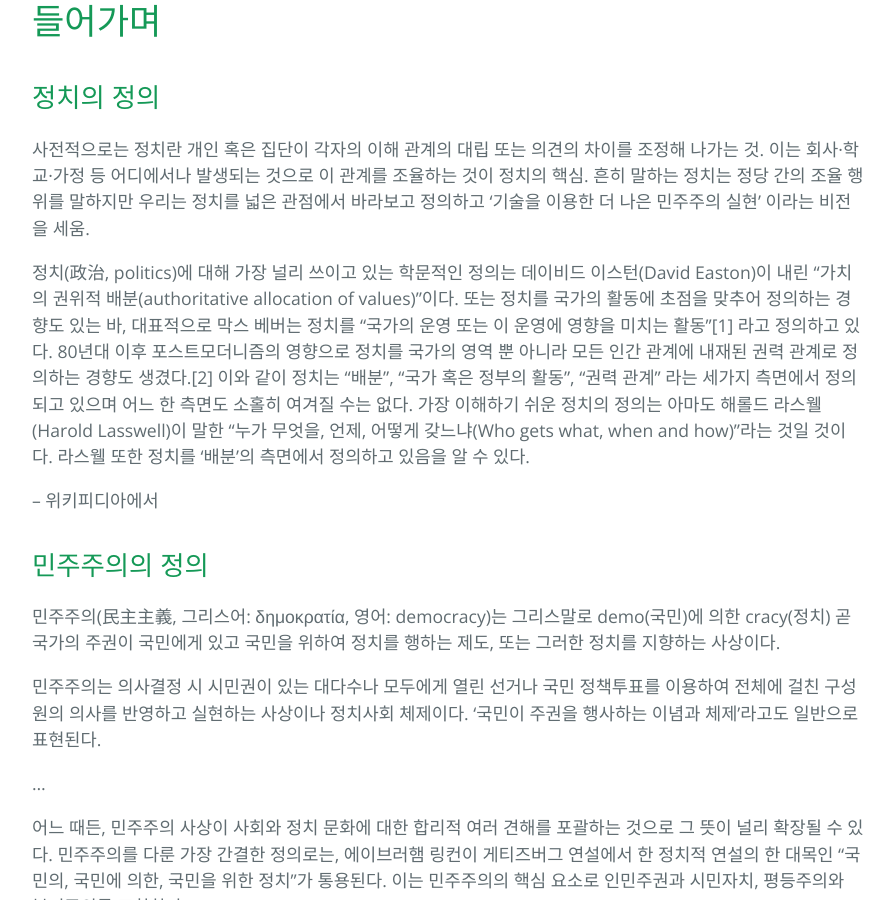
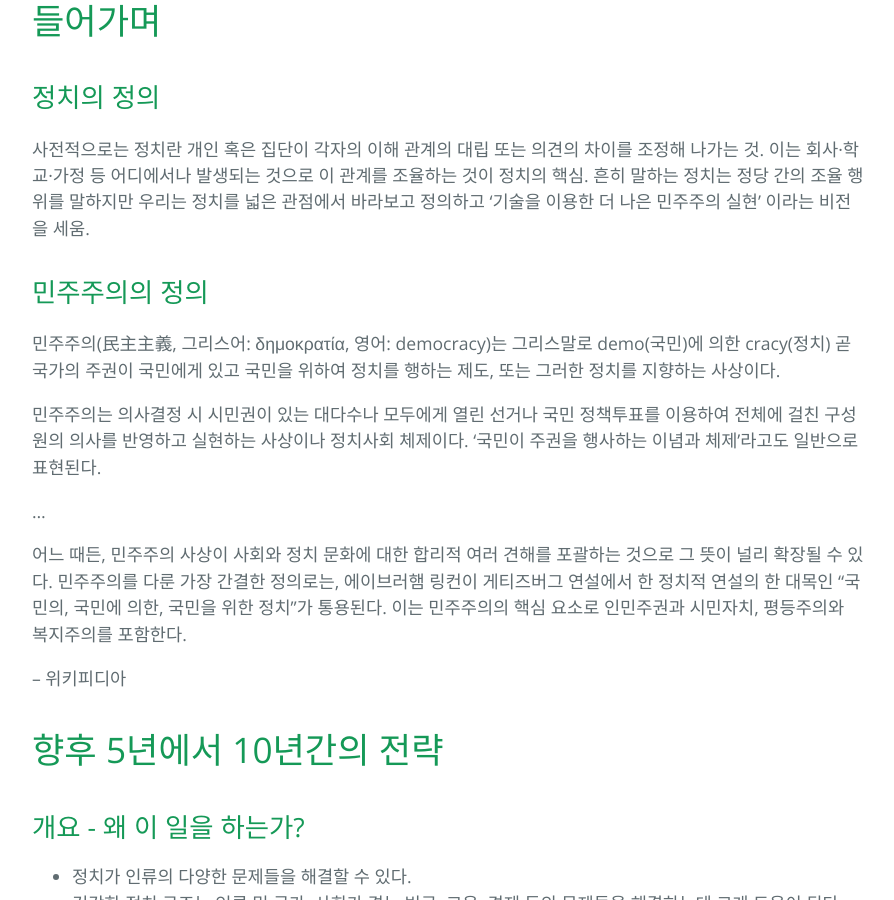
Before and after one commit to parti-coop/parti-group, a Jekyll site: the page built from docs/platforms.md, in a window 1280 px wide and 900 px high, scrolled down 421 px. Shown: the whole window, without its empty margins (192-1086 px from the left). Built offline with Jekyll 4.4.1, drawn with Linux system fonts in a browser that asks for light colours; nearby versions of some CDN libraries; library files that are not in the unit come from our copies.

Commit message:
Update platforms.md

```diff
--- a/docs/platforms.md
+++ b/docs/platforms.md
@@ -7,10 +7,6 @@ layout: default
 ## 정치의 정의
 
 사전적으로는 정치란 개인 혹은 집단이 각자의 이해 관계의 대립 또는 의견의 차이를 조정해 나가는 것. 이는 회사·학교·가정 등 어디에서나 발생되는 것으로 이 관계를 조율하는 것이 정치의 핵심. 흔히 말하는 정치는 정당 간의 조율 행위를 말하지만 우리는 정치를 넓은 관점에서 바라보고 정의하고 '기술을 이용한 더 나은 민주주의 실현' 이라는 비전을 세움.
-
-정치(政治, politics)에 대해 가장 널리 쓰이고 있는 학문적인 정의는 데이비드 이스턴(David Easton)이 내린 "가치의 권위적 배분(authoritative allocation of values)"이다. 또는 정치를 국가의 활동에 초점을 맞추어 정의하는 경향도 있는 바, 대표적으로 막스 베버는 정치를 "국가의 운영 또는 이 운영에 영향을 미치는 활동"[1] 라고 정의하고 있다. 80년대 이후 포스트모더니즘의 영향으로 정치를 국가의 영역 뿐 아니라 모든 인간 관계에 내재된 권력 관계로 정의하는 경향도 생겼다.[2] 이와 같이 정치는 "배분", "국가 혹은 정부의 활동", "권력 관계" 라는 세가지 측면에서 정의되고 있으며 어느 한 측면도 소홀히 여겨질 수는 없다. 가장 이해하기 쉬운 정치의 정의는 아마도 해롤드 라스웰(Harold Lasswell)이 말한 "누가 무엇을, 언제, 어떻게 갖느냐(Who gets what, when and how)"라는 것일 것이다. 라스웰 또한 정치를 '배분'의 측면에서 정의하고 있음을 알 수 있다.
-
--- 위키피디아에서
 
 ## 민주주의의 정의
 
```
